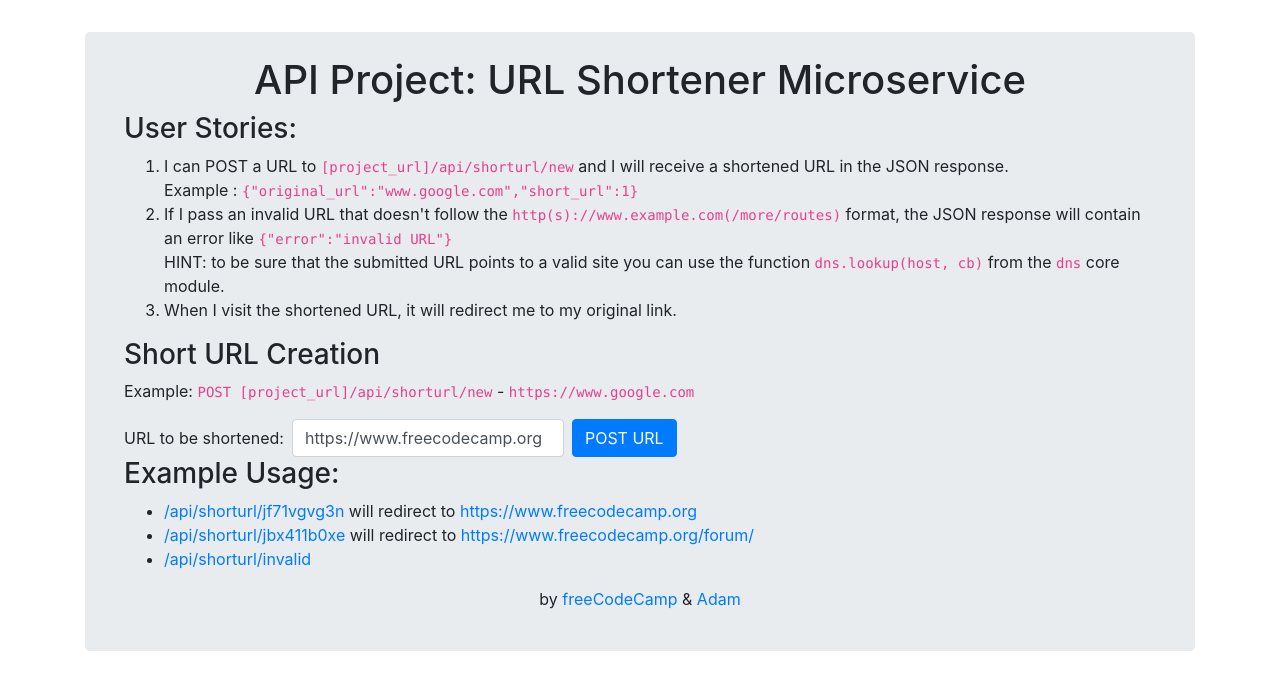
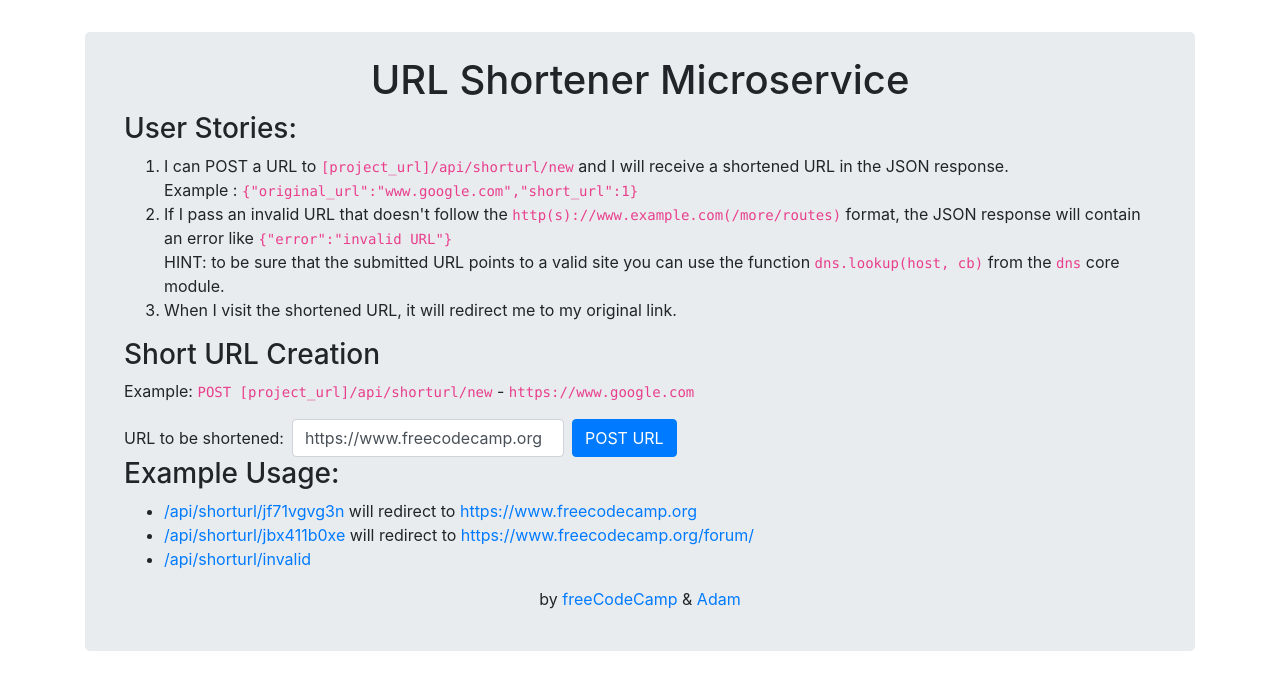
Before and after one commit to Adam777Z/freecodecamp-project-url-shortener, a website: page views/index.html in a window 1280 px wide. Drawn offline with nearby package versions, Linux system fonts and the light colour scheme.

Commit message:
Updated with Glitch

```diff
--- a/views/index.html
+++ b/views/index.html
@@ -1,7 +1,8 @@
 <!DOCTYPE html>
 <html>
 <head>
-	<title>URL Shortener</title>
+	<title>URL Shortener Microservice</title>
+  <meta name="description" content="freeCodeCamp - APIs and Microservices Project: URL Shortener Microservice">
 	<link rel="shortcut icon" href="https://cdn.glitch.com/us-east-1%3A52a203ff-088b-420f-81be-45bf559d01b1%2Ffavicon.ico" type="image/x-icon">
 	<!-- <link href="https://fonts.googleapis.com/css?family=Roboto" rel="stylesheet" type="text/css"> -->
 	<link rel="stylesheet" href="https://cdnjs.cloudflare.com/ajax/libs/twitter-bootstrap/4.2.1/css/bootstrap.min.css" integrity="sha384-GJzZqFGwb1QTTN6wy59ffF1BuGJpLSa9DkKMp0DgiMDm4iYMj70gZWKYbI706tWS" crossorigin="anonymous">
@@ -13,7 +14,7 @@
 			<div class="col">
 				<div class="jumbotron p-4">
 					<div class="container">
-						<h1 id="title" class="text-center">API Project: URL Shortener Microservice</h1>
+						<h1 id="title" class="text-center">URL Shortener Microservice</h1>
 
 						<h3>User Stories:</h3>
 						<ol>
```
Also changed, not shown: package.json (+5 -5 lines), README.md.
